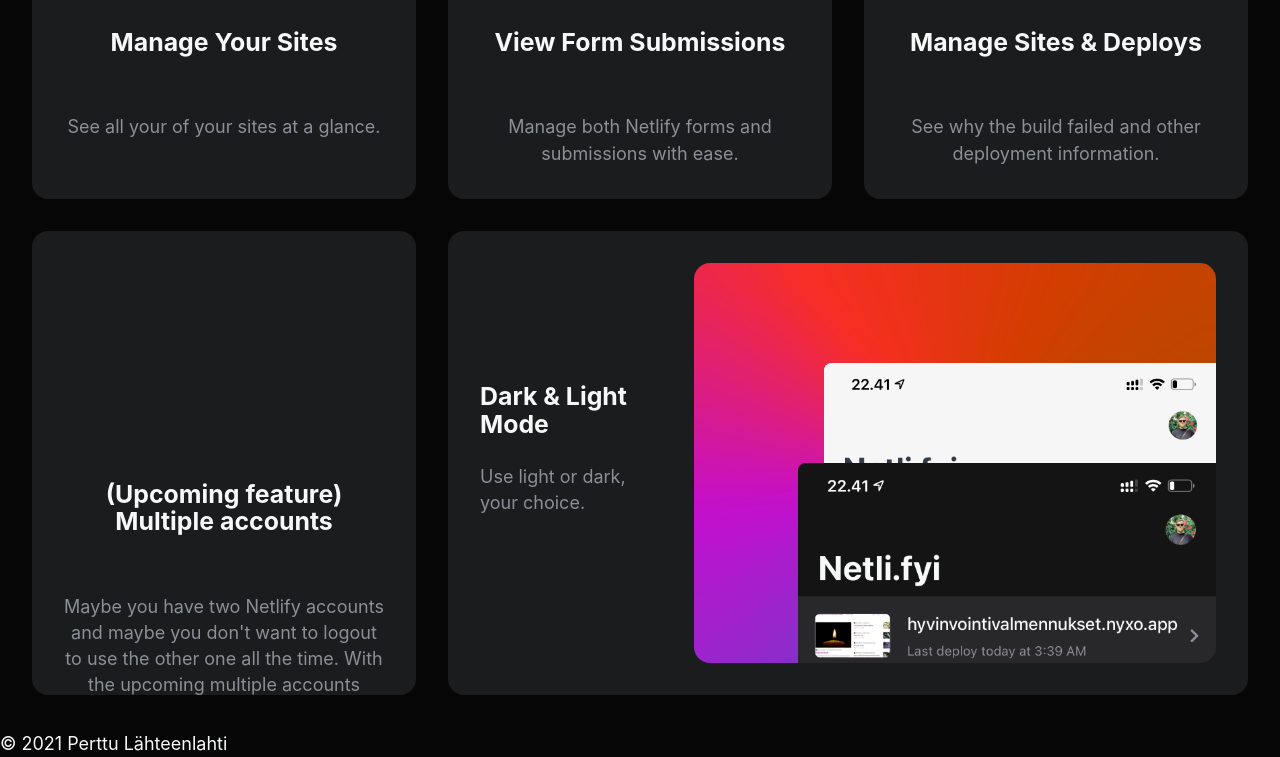
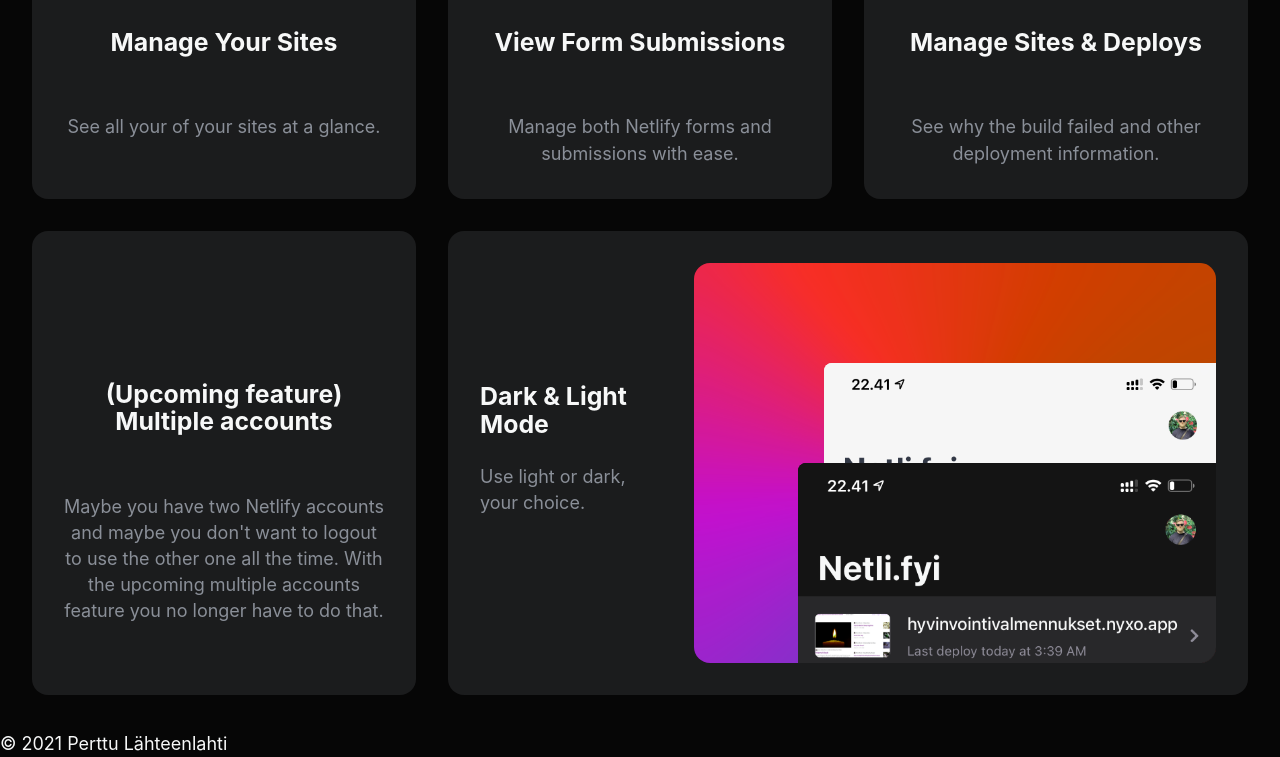
Before and after one commit to plahteenlahti/netli.fyi, a Gatsby site: page / in a window 1280 px wide. Shown: the part 793-1550 px from the top of the page. Built offline with nearby package versions, Linux system fonts and the light colour scheme; Gatsby itself is replaced by a stand-in of ours.

Commit message:
Fix height

```diff
--- a/src/pages/index.tsx
+++ b/src/pages/index.tsx
@@ -495,7 +495,7 @@
   flex-direction: row;
   align-items: center;
   justify-content: center;
-  min-height: 250px;
+  min-height: 150px;
 `
 
 const invertOrbit = keyframes`
```
